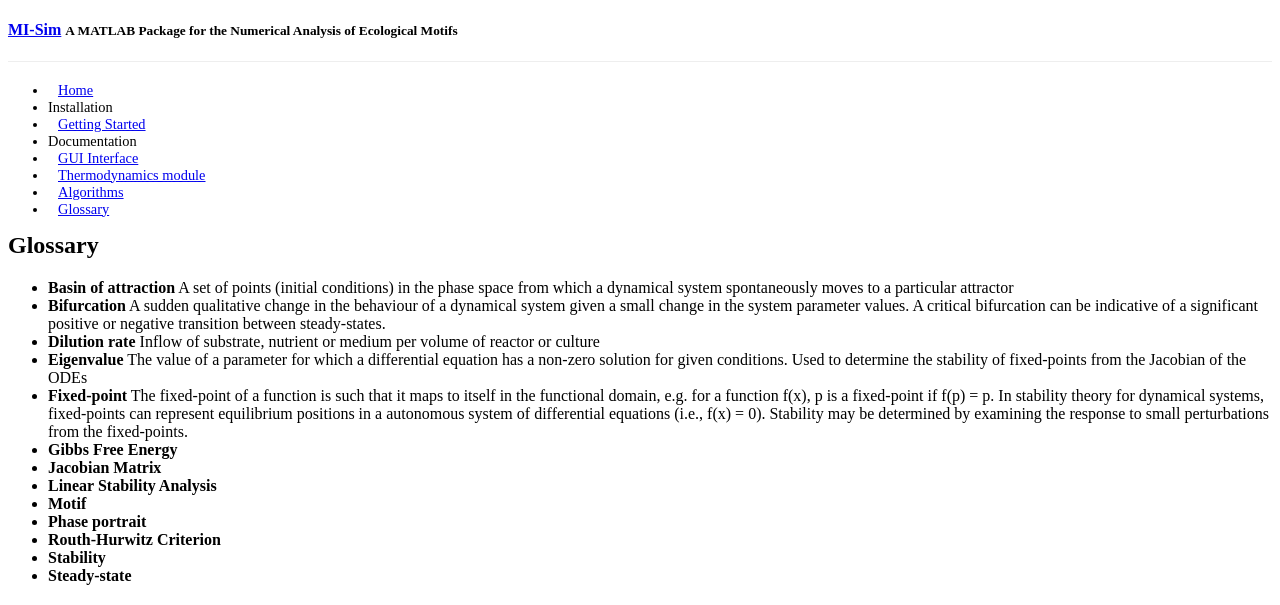
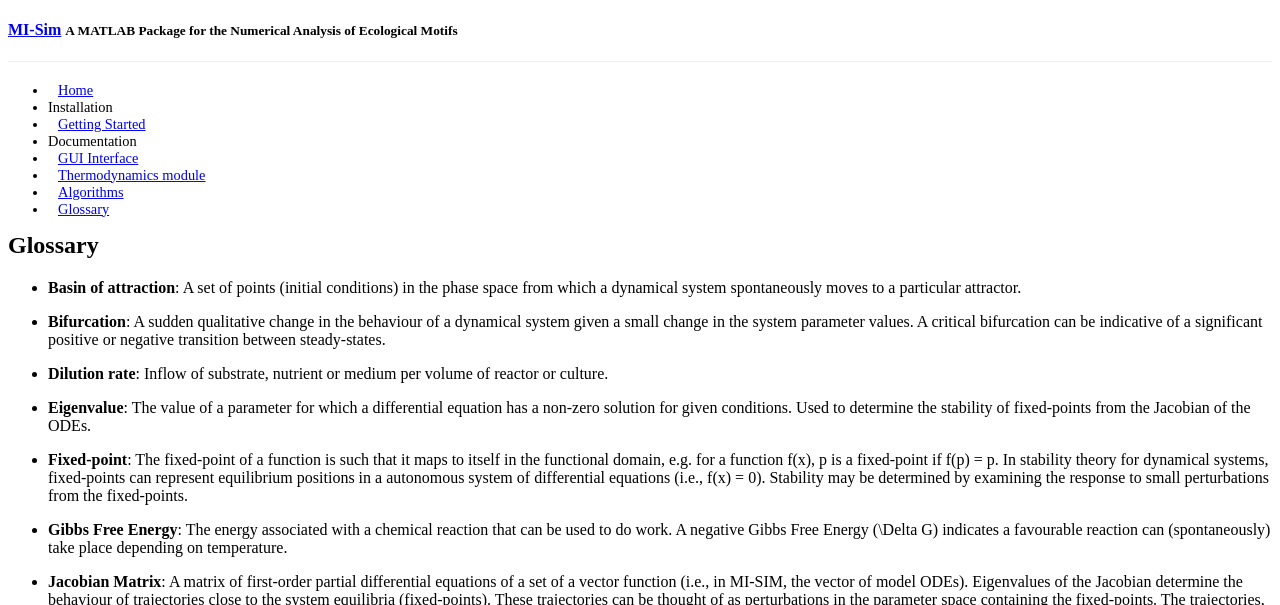
Before and after one commit to MI-SIM/MI-SIM.github.io, a Jekyll site: the page built from _posts/01-01-17-glossary.md, in a window 1280 px wide, cut to the strip 0-605 px from the top of the page. Built offline with Jekyll 4.4.1, drawn with Linux system fonts in a browser that asks for light colours; a style sheet for code colours, icons or effects is not loaded; some of the changed text lies outside the part shown.

Commit message:
Updated glossary

```diff
--- a/_posts/01-01-17-glossary.md
+++ b/_posts/01-01-17-glossary.md
@@ -6,16 +6,28 @@ category: doc
 order: 5
 ---
 
-* **Basin of attraction** A set of points (initial conditions) in the phase space from which a dynamical system spontaneously moves to a particular attractor
-* **Bifurcation** A sudden qualitative change in the behaviour of a dynamical system given a small change in the system parameter values. A critical bifurcation can be indicative of a significant positive or negative transition between steady-states.
-* **Dilution rate** Inflow of substrate, nutrient or medium per volume of reactor or culture
-* **Eigenvalue** The value of a parameter for which a differential equation has a non-zero solution for given conditions. Used to determine the stability of fixed-points from the Jacobian of the ODEs
-* **Fixed-point** The fixed-point of a function is such that it maps to itself in the functional domain, e.g. for a function f(x), p is a fixed-point if f(p) = p. In stability theory for dynamical systems, fixed-points can represent equilibrium positions in a autonomous system of differential equations (i.e., f(x) = 0). Stability may be determined by examining the response to small perturbations from the fixed-points.
-* **Gibbs Free Energy**
-* **Jacobian Matrix**
-* **Linear Stability Analysis**
-* **Motif**
-* **Phase portrait**
-* **Routh-Hurwitz Criterion**
-* **Stability**
-* **Steady-state**
+* **Basin of attraction**: A set of points (initial conditions) in the phase space from which a dynamical system spontaneously moves to a particular attractor.
+
+* **Bifurcation**: A sudden qualitative change in the behaviour of a dynamical system given a small change in the system parameter values. A critical bifurcation can be indicative of a significant positive or negative transition between steady-states.
+
+* **Dilution rate**: Inflow of substrate, nutrient or medium per volume of reactor or culture.
+
+* **Eigenvalue**: The value of a parameter for which a differential equation has a non-zero solution for given conditions. Used to determine the stability of fixed-points from the Jacobian of the ODEs.
+
+* **Fixed-point**: The fixed-point of a function is such that it maps to itself in the functional domain, e.g. for a function f(x), p is a fixed-point if f(p) = p. In stability theory for dynamical systems, fixed-points can represent equilibrium positions in a autonomous system of differential equations (i.e., f(x) = 0). Stability may be determined by examining the response to small perturbations from the fixed-points.
+
+* **Gibbs Free Energy**: The energy associated with a chemical reaction that can be used to do work. A negative Gibbs Free Energy (\Delta G) indicates a favourable reaction can (spontaneously) take place depending on temperature.
+
+* **Jacobian Matrix**: A matrix of first-order partial differential equations of a set of a vector function (i.e., in MI-SIM, the vector of model ODEs). Eigenvalues of the Jacobian determine the behaviour of trajectories close to the system equilibria (fixed-points). These trajectories can be thought of as perturbations in the parameter space containing the fixed-points. The trajectories, evaluated as a function of time, will determine if the equilibria are stable or unstable.
+
+* **Linear Stability Analysis**:
+
+* **Motif**:
+
+* **Phase portrait**:
+
+* **Routh-Hurwitz Criterion**:
+
+* **Stability**:
+
+* **Steady-state**:
```
